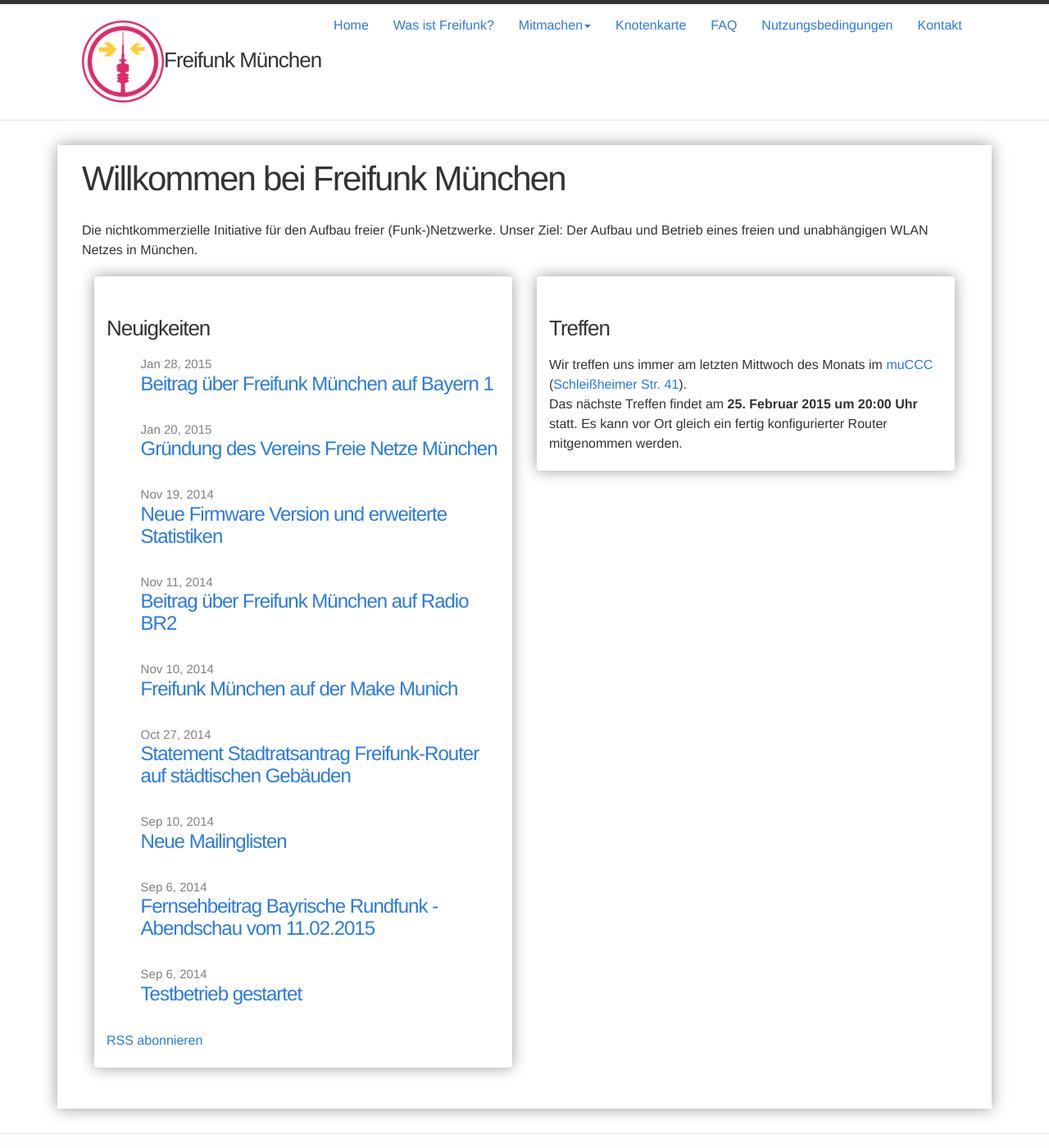
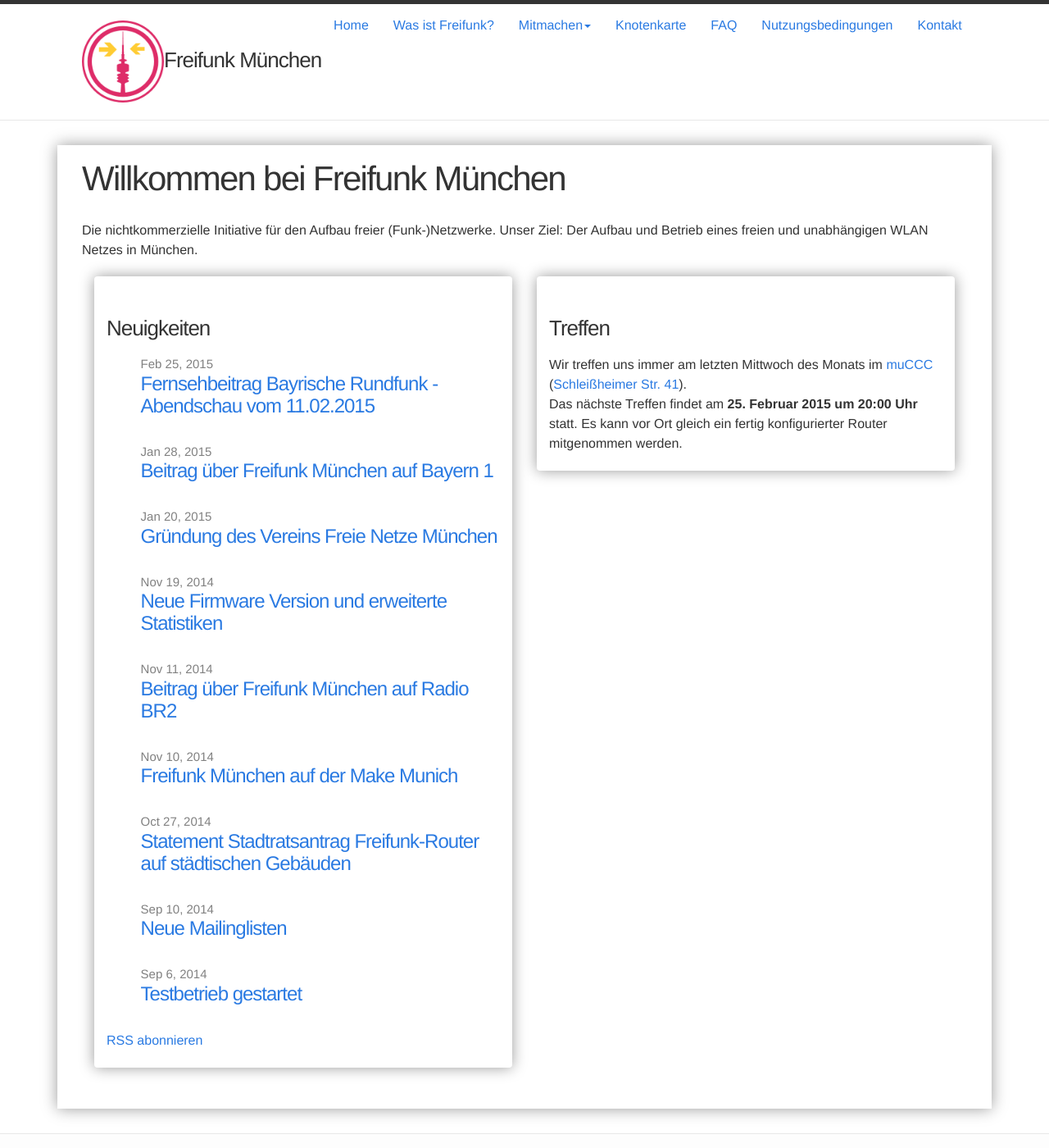
Before and after one commit to freifunkMUC/freifunkmuc.github.io, a Jekyll site: the page built from index.md, in a window 1280 px wide and 1400 px high. Shown: the whole window at 82% size. Built offline with Jekyll 4.4.1, drawn with Linux system fonts in a browser that asks for light colours; nearby versions of some CDN libraries; a style sheet for code colours, icons or effects is not loaded.

Commit message:
Update 2015-02-25-br-abendschau-tv-beitrag.markdown

```diff
--- a/_posts/2015-02-25-br-abendschau-tv-beitrag.markdown
+++ b/_posts/2015-02-25-br-abendschau-tv-beitrag.markdown
@@ -1,7 +1,7 @@
 ---
 layout: post
 title:  "Fernsehbeitrag Bayrische Rundfunk - Abendschau vom 11.02.2015"
-date:   2014-09-06 17:23:42
+date:   2015-02-25 23:46:00
 categories: pr video rundfunk br freifunkmuc
 ---
 
```
